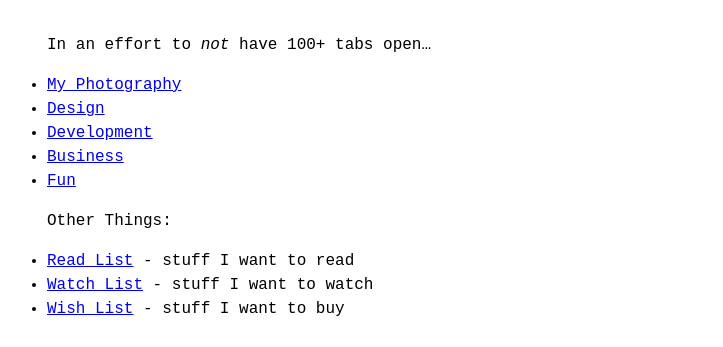
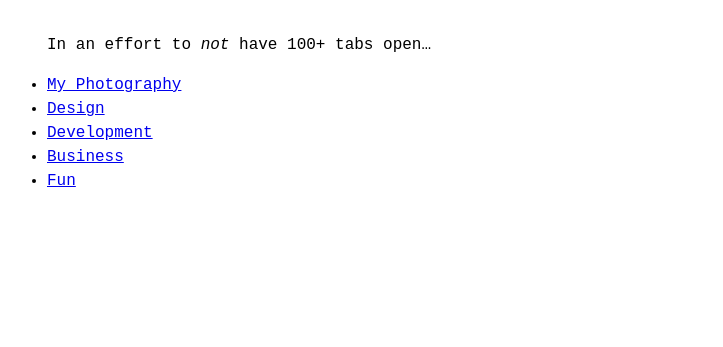
Before and after one commit to thcipriani/links, a plain HTML site: page index.html in a window 1280 px wide. Shown: the part 453-800 px from the top of the page, without its empty margins (243-966 px from the left). Drawn offline with nearby package versions, Linux system fonts and the light colour scheme.

Commit message:
Publish @Mon Aug 25 12:33:57 MDT 2014

```diff
--- a/index.html
+++ b/index.html
@@ -23,12 +23,6 @@
     <li><a href="Business.html">Business</a></li>
     <li><a href="Fun.html">Fun</a></li>
     </ul>
-    <p>Other Things:</p>
-    <ul>
-    <li><a href="Readlist.md">Read List</a> - stuff I want to read</li>
-    <li><a href="Readlist.md">Watch List</a> - stuff I want to watch</li>
-    <li><a href="Readlist.md">Wish List</a> - stuff I want to buy</li>
-    </ul>
   </main>
 
 </body>
```
Also changed, not shown: Readlist.html (+0 -1 lines), Watchlist.html (+0 -1 lines), Wishlist.html (+0 -1 lines).
